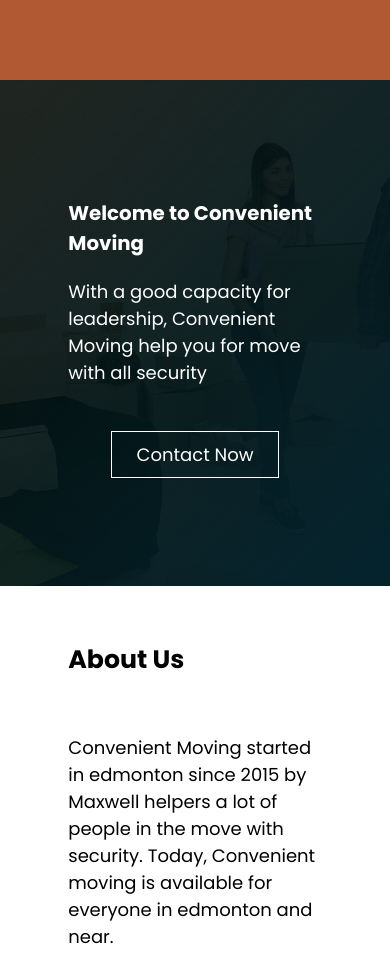
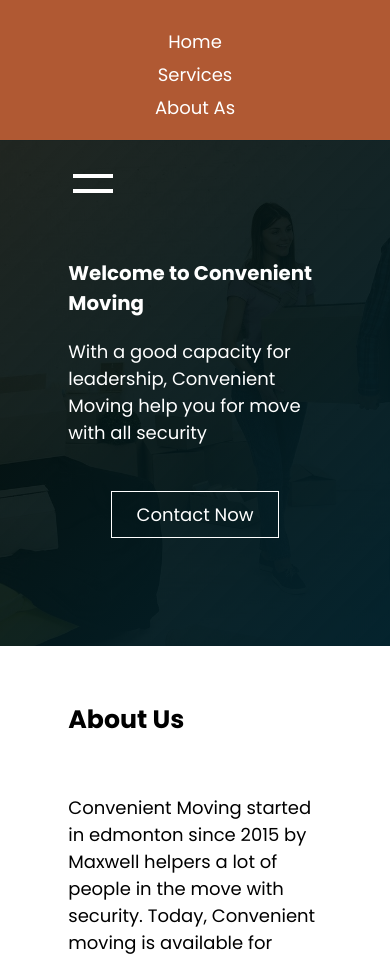
Before and after one commit to NoelGamaliel/ProjetMoving, a plain HTML site: page index.html in a window 390 px wide. Shown: the top 954 px of the page. Drawn offline with Linux system fonts and the light colour scheme.

Commit message:
editing the page for media query

```diff
--- a/assets/style/style.css
+++ b/assets/style/style.css
@@ -234,12 +234,54 @@ footer {
     }
 
     header {
-        height: 80px;
+        height: 140px;
     }
 
-    nav {
-       display: none;
+    nav .logo {
+        display: none;
     }
+
+    nav .btn {
+        display: none;
+    }
+
+    nav ul {
+        display: flex;
+        flex-direction: column;
+        align-items: center;
+        justify-content: center;
+    }
+    nav ul li {
+        padding: 3px 0;
+    }
+
+    /******* btn-menu *******/
+    .btnToggle {
+        height: 50px;
+        width: 50px;
+        position: relative;
+        cursor: pointer;
+        display: flex;
+        align-items: center;
+        justify-content: center;
+        margin-right: 20px;
+    }
+
+    .ligne {
+        position: absolute;
+        width: 40px;
+        height: 4px;
+        background-color: #ffffff;
+    }
+
+    .btnToggle .ligne:nth-child(1) {
+        top:25px
+    }
+
+    .btnToggle .ligne:nth-child(2) {
+        top:40px
+    }
+
 
     /***** Section hero ******/
      .hero-content h1 {
--- a/index.html
+++ b/index.html
@@ -26,6 +26,10 @@
                         <a href="" class="">Contact</a>
                     </div>
                 </nav>
+                <a href="#" class="btnToggle">
+                    <div class="ligne"></div>
+                    <div class="ligne"></div>
+                </a>
             </div>
         </header>
         <!-- head section end -->
@@ -151,5 +155,7 @@
 
         <!-- footer section end -->
     </main>
+
+    <script src="/assets/js/main.js"></script>
 </body>
 </html>
```
Also changed, not shown: assets/js/main.js (added).
